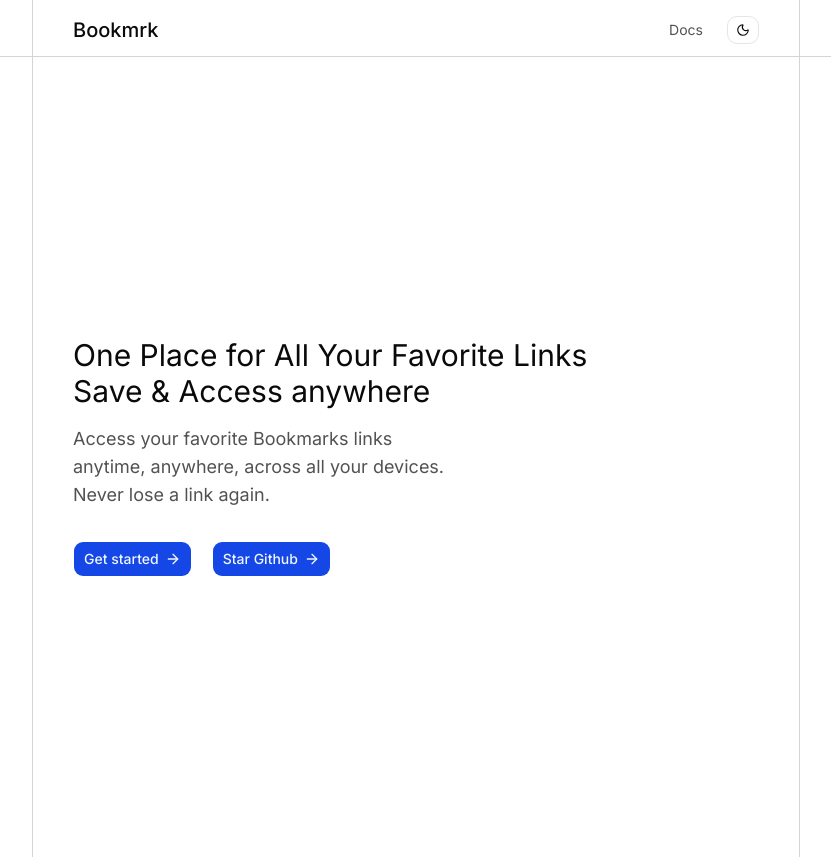
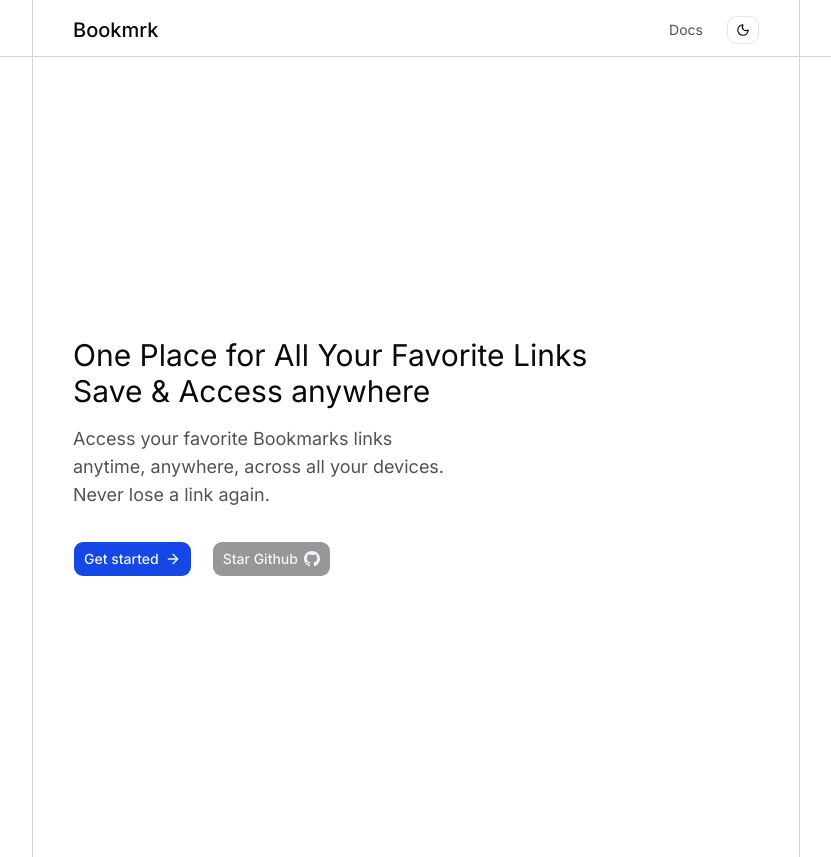
Before and after one commit to sahilcodexx/Bookmrk, a Next.js app in the folder web/: page / in a window 1280 px wide. Shown: the whole page, without its empty margins (224-1055 px from the left). Built offline with nearby package versions, Linux system fonts and the light colour scheme.

Commit message:
feat: add github icon to hero section

```diff
--- a/web/layout/hero-section.tsx
+++ b/web/layout/hero-section.tsx
@@ -1,4 +1,5 @@
 import Container from "@/components/container";
+import Githubicon from "@/components/github";
 import { Button } from "@/components/ui/button";
 import { ArrowRightIcon } from "lucide-react";
 
@@ -6,8 +7,9 @@ const Hero = () => {
   return (
     <Container className=" h-screen px-10 py-5 ">
       <div className="  h-full flex flex-col justify-center items-start">
-        <h2 className="text-3xl ">One Place for All Your Favorite Links</h2>
-        <h2 className="text-3xl ">Save & Access anywhere</h2>
+        <h2 className="text-3xl max-w-xl ">
+          One Place for All Your Favorite Links Save & Access anywhere
+        </h2>
         <p className="text-neutral-600 mt-4 max-w-sm text-lg">
           Access your favorite Bookmarks links anytime, anywhere, across all
           your devices. Never lose a link again.
@@ -16,8 +18,12 @@ const Hero = () => {
           <Button size="lg" className="dark:bg-orange-600 mt-4">
             Get started <ArrowRightIcon />
           </Button>
-          <Button size="lg" className=" dark:bg-neutral-700/70 mt-4">
-            Star Github <ArrowRightIcon />
+          <Button
+            size="lg"
+            className=" bg-neutral-600/60 dark:bg-neutral-700/70 mt-4"
+          >
+            Star Github
+            <Githubicon />
           </Button>
         </div>
       </div>
```
